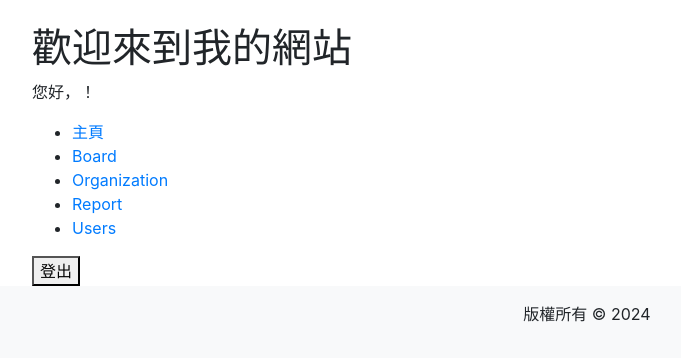
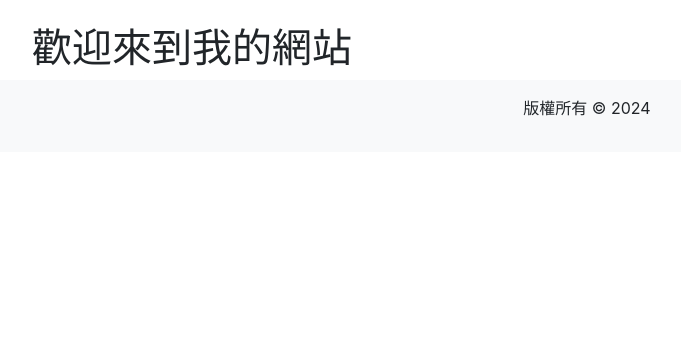
Before and after one commit to TaiwanCodingShrimp/ECO, a Django app: page / in a window 1280 px wide. Shown: the part 146-507 px from the top of the page, without its empty margins (53-734 px from the left). Run offline with Django 5.2, Linux system fonts and the light colour scheme; the visitor is signed in with stand-in values (Sample User, id 1); some libraries are stand-ins or nearby versions.

Commit message:
fix home page orientation

```diff
--- a/src/Frontend/templates/base.html
+++ b/src/Frontend/templates/base.html
@@ -10,11 +10,19 @@
     <header class="bg-primary text-white text-center py-3">
         <h1>我的網站</h1>
         <nav class="navbar navbar-expand-lg navbar-light bg-light">
+            {% if user.is_authenticated %}
             <div class="container">
-                <a class="navbar-brand" href="{% url 'home' %}">首頁</a>
+                <a class="navbar-brand" href="{% url "home" %}">首頁</a>
                 <button class="navbar-toggler" type="button" data-toggle="collapse" data-target="#navbarNav" aria-controls="navbarNav" aria-expanded="false" aria-label="Toggle navigation">
                     <span class="navbar-toggler-icon"></span>
                 </button>
+            {% else %}
+            <div class="container">
+                <a class="navbar-brand" href="{% url "index" %}">首頁</a>
+                <button class="navbar-toggler" type="button" data-toggle="collapse" data-target="#navbarNav" aria-controls="navbarNav" aria-expanded="false" aria-label="Toggle navigation">
+                    <span class="navbar-toggler-icon"></span>
+                </button>
+            {% endif %}
                 <div class="collapse navbar-collapse" id="navbarNav">
                     <ul class="navbar-nav ml-auto">
                         {% if user.is_authenticated %}
--- a/src/Frontend/templates/index.html
+++ b/src/Frontend/templates/index.html
@@ -4,21 +4,4 @@
 
 {% block content %}
 <h1>歡迎來到我的網站</h1>
-{% if user.is_authenticated %}
-    <p>您好，{{ user.username }}！</p>
-    <ul>
-        <li><a href="{% url 'home' %}">主頁</a></li>
-        <li><a href="{% url 'board' %}">Board</a></li>
-        <li><a href="{% url 'organization' %}">Organization</a></li>
-        <li><a href="{% url 'report' %}">Report</a></li>
-        <li><a href="{% url 'users' %}">Users</a></li>
-    </ul>
-    <form method="post" action="{% url 'logout' %}">
-        {% csrf_token %}
-        <button type="submit">登出</button>
-    </form>
-{% else %}
-    <a href="{% url 'login' %}">登入</a>
-    <a href="{% url 'signup' %}">註冊</a>
-{% endif %}
 {% endblock %}
```
